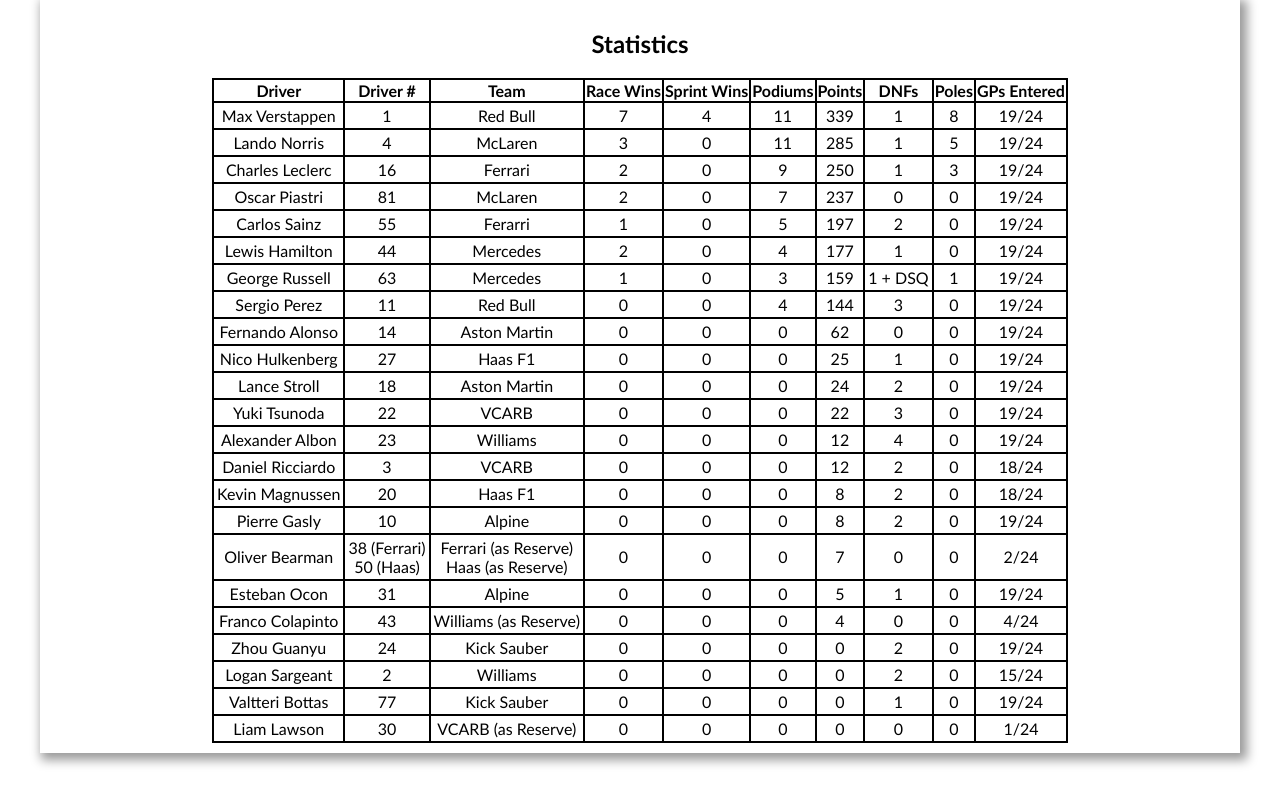
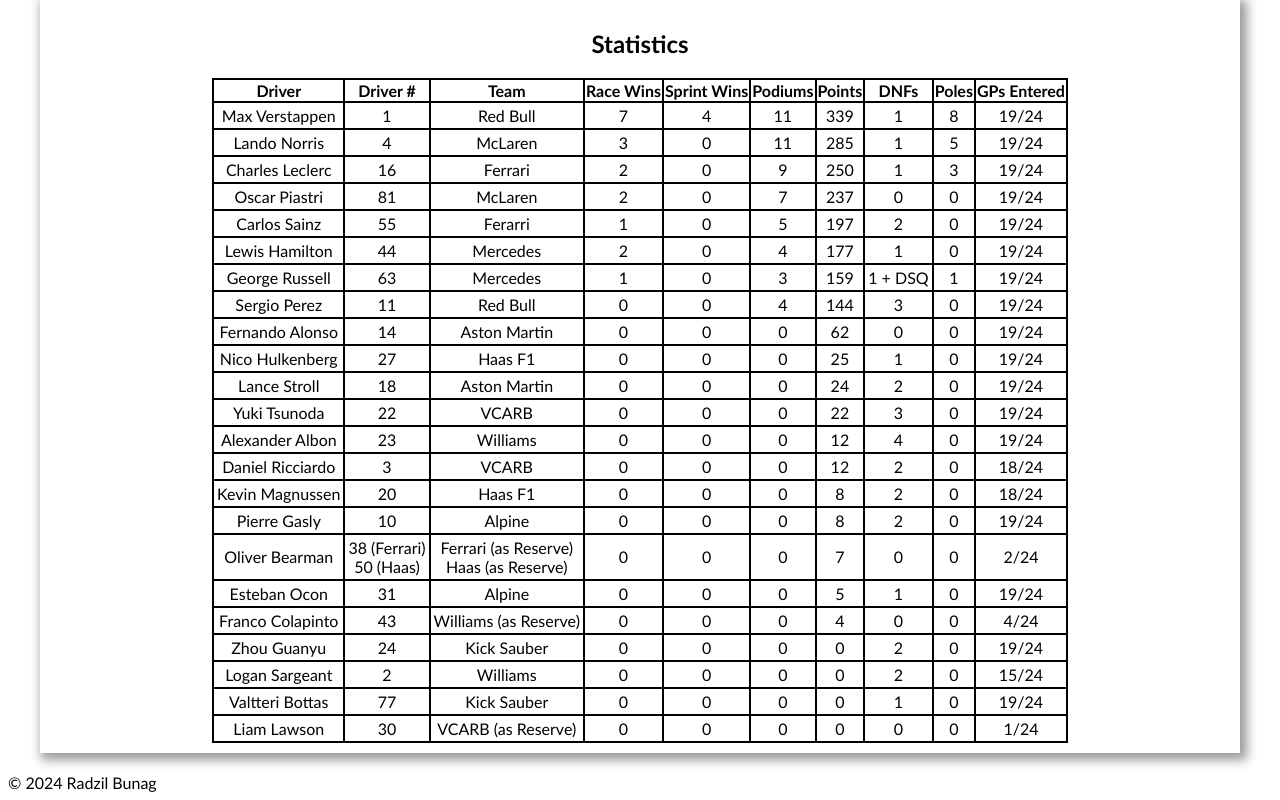
Before and after one commit to CanadaPlayz48/CP48_F1Stats, a plain HTML site: page 2024DStat.html in a window 1280 px wide. Shown: the part 661-1461 px from the top of the page. Before the commit the page ends 1434 px from the top, so only its background shows below. Drawn offline with Linux system fonts and the light colour scheme.

Commit message:
Added Copyright

```diff
--- a/2024DStat.html
+++ b/2024DStat.html
@@ -322,5 +322,8 @@
             </tr>
         </table>
     </main>
+    <footer>
+        &copy; 2024 Radzil Bunag
+    </footer>
 </body>
 </html>
```
Also changed, not shown: 2024Tstat.html (+3 -0 lines), index.html (+0 -1 lines).
